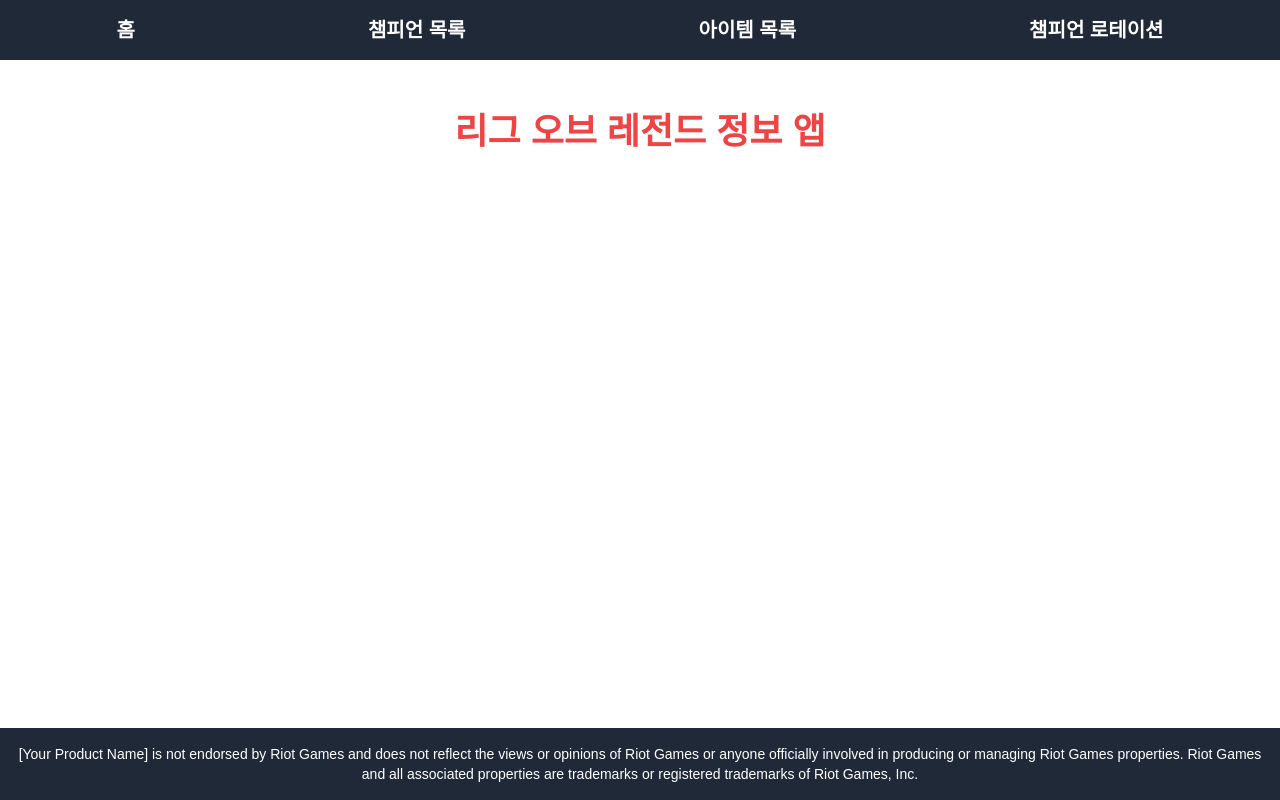
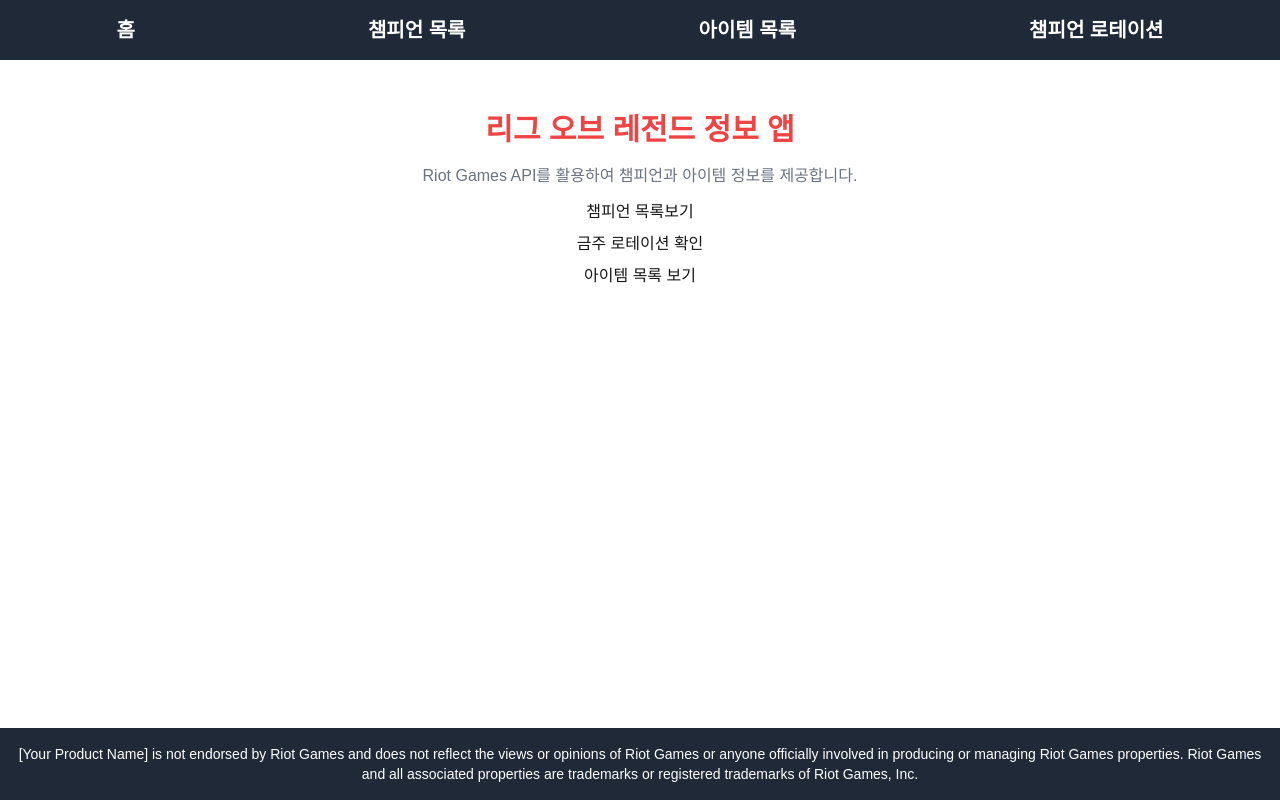
Before and after one commit to soo0297/lol-dex-next-app, a Next.js app: page / in a window 1280 px wide. Built offline with nearby package versions, Linux system fonts and the light colour scheme.

Commit message:
홈페이지 구조 설정

```diff
--- a/src/app/layout.tsx
+++ b/src/app/layout.tsx
@@ -37,9 +37,7 @@
             <Link href={"/rotation"}>챔피언 로테이션</Link>
           </nav>
         </header>
-        <main className="flex flex-col justify-center items-center">
-          {children}
-        </main>
+        <main className="container mx-auto mt-10">{children}</main>
         <footer className="bg-gray-800 p-4 mt-8 fixed bottom-0 w-full">
           <div className="container mx-auto text-center text-white text-sm">
             [Your Product Name] is not endorsed by Riot Games and does not
--- a/src/app/page.tsx
+++ b/src/app/page.tsx
@@ -1,9 +1,21 @@
+import Link from "next/link";
+
 export default function Home() {
   return (
     <>
-      <h1 className="text-red-500 text-4xl font-extrabold mt-28">
-        리그 오브 레전드 정보 앱
-      </h1>
+      <div className="text-center mt-28">
+        <h1 className="text-red-500 text-3xl font-extrabold ">
+          리그 오브 레전드 정보 앱
+        </h1>
+        <p className="mt-4 text-gray-500 mb-3">
+          Riot Games API를 활용하여 챔피언과 아이템 정보를 제공합니다.
+        </p>
+      </div>
+      <div className="flex flex-col justify-center items-center gap-2">
+        <Link href={"/champions"}>챔피언 목록보기</Link>
+        <Link href={"/rotation"}>금주 로테이션 확인</Link>
+        <Link href={"/items"}>아이템 목록 보기</Link>
+      </div>
     </>
   );
 }
```
